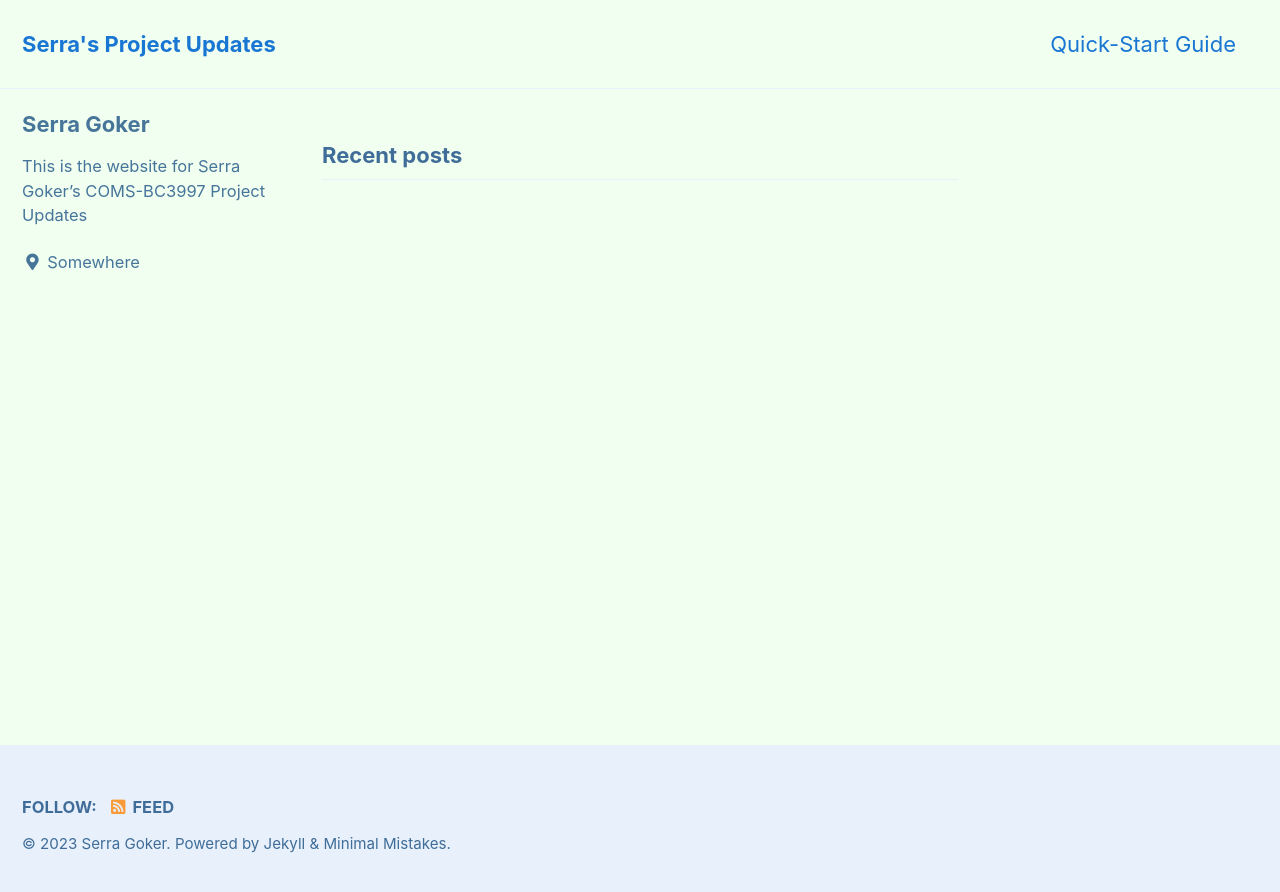
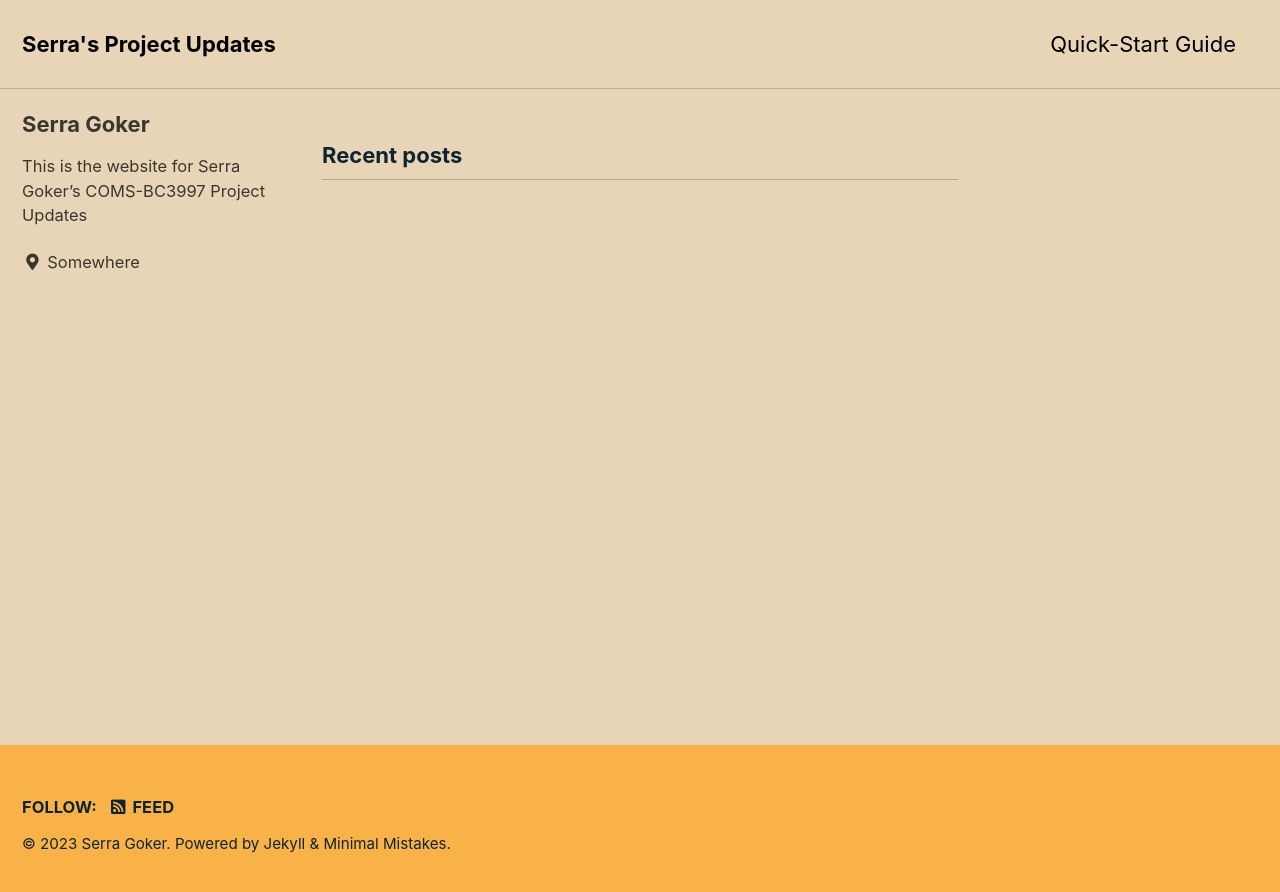
Before and after one commit to COMS-BC3997-SP23/website-sg3390, a Jekyll site: the page built from index.html, in a window 1280 px wide. Shown: the top 892 px of the page. Built offline with Jekyll 4.4.1, drawn with Linux system fonts in a browser that asks for light colours; cached includes are drawn as plain includes; the list of posts is cut into pages by our own code.

Commit message:
changed theme color

```diff
--- a/_config.yml
+++ b/_config.yml
@@ -12,7 +12,7 @@
 
 # theme                  : "minimal-mistakes-jekyll"
 # remote_theme           : "mmistakes/minimal-mistakes"
-minimal_mistakes_skin    : "aqua" # "air", "aqua", "contrast", "dark", "dirt", "neon", "mint", "plum", "sunrise"
+minimal_mistakes_skin    : "sunrise" # "air", "aqua", "contrast", "dark", "dirt", "neon", "mint", "plum", "sunrise"
 
 # Site Settings
 locale                   : "en-US"
```
Also changed, not shown: 4 other files.
